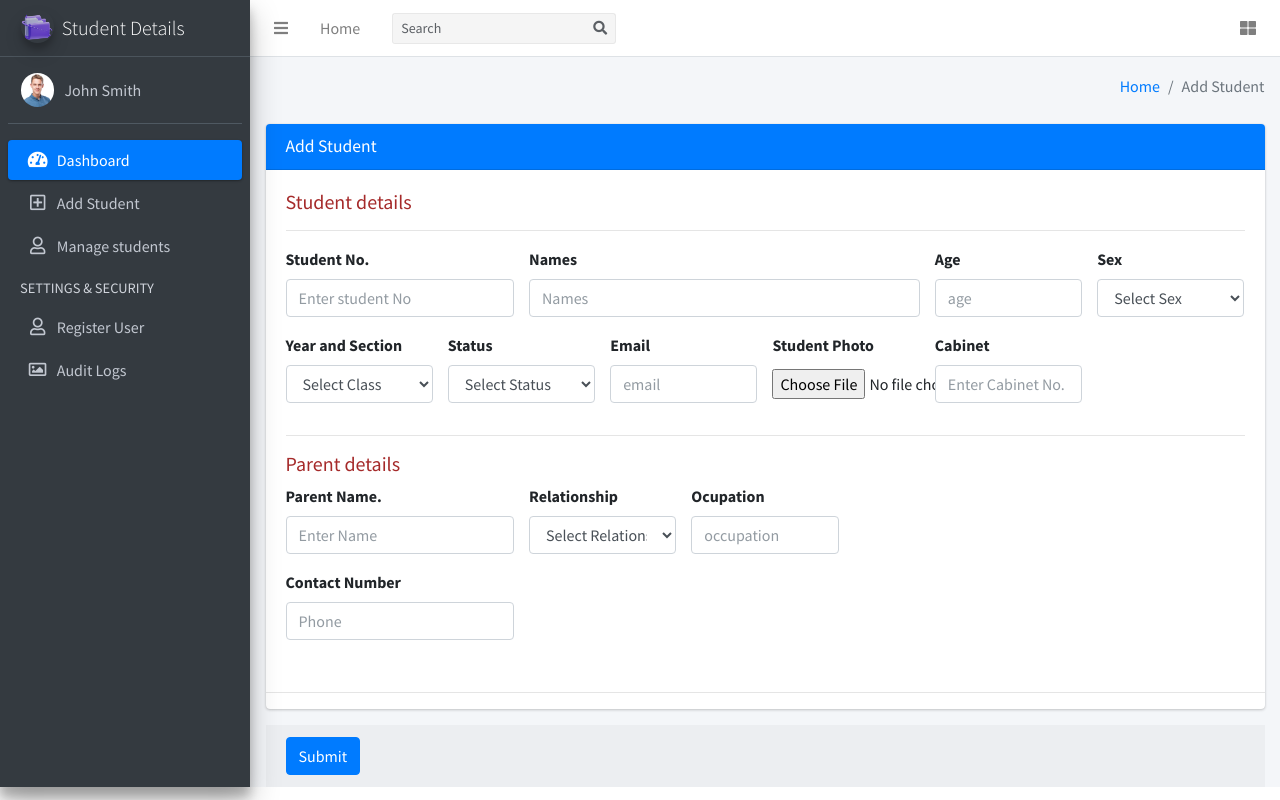
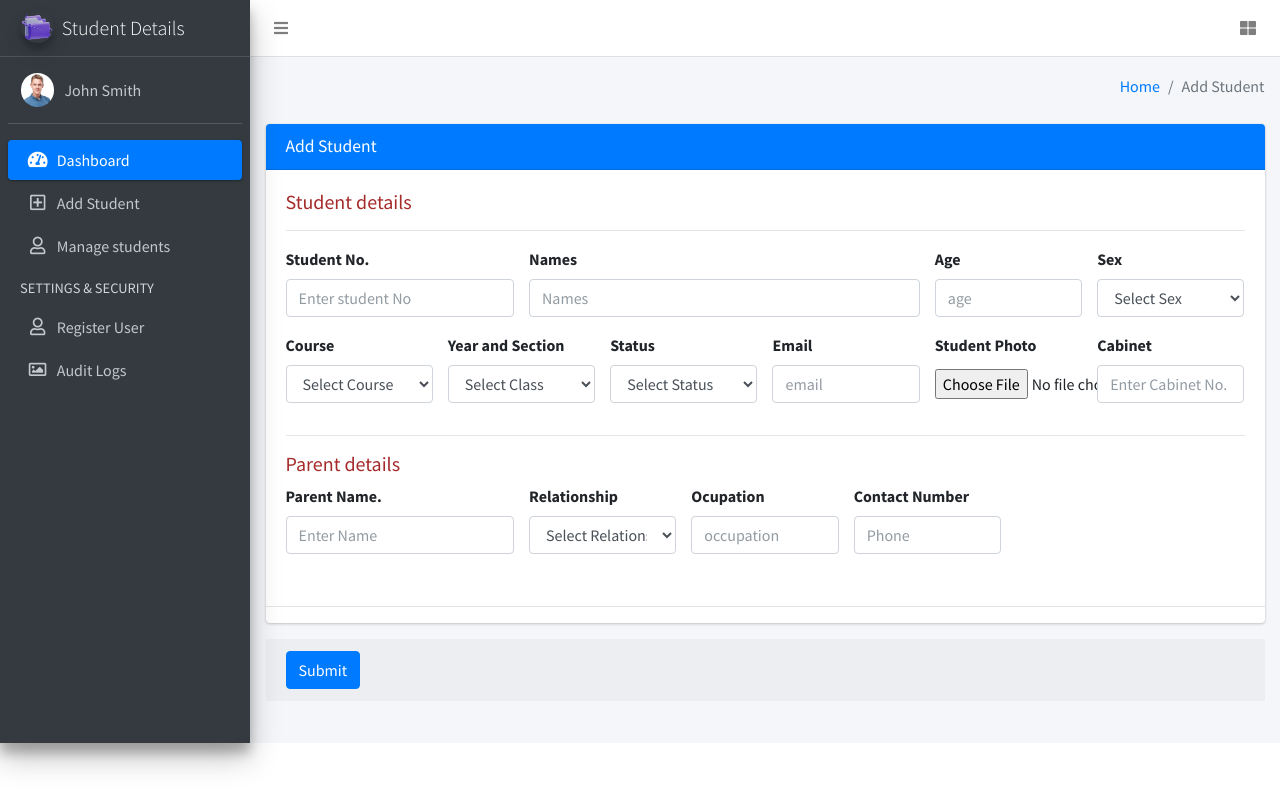
Before and after one commit to jmdinela/Student-Information-System, a PHP site: page /add_student.php in a window 1280 px wide. Run offline with PHP 8.4, Linux system fonts and the light colour scheme; a user stored in the database is signed in; data comes from the database, SQL or seed files in the repository; some libraries are stand-ins or nearby versions.

Commit message:
Update Student Form
1.31.2023

```diff
--- a/sdms/add_student.php
+++ b/sdms/add_student.php
@@ -11,6 +11,7 @@ if (strlen($_SESSION['sid']==0)) {
     $age=$_POST['age'];
     $studentno=$_POST['studentno'];
     $sex=$_POST['sex'];
+    $course=$_POST['course'];
     $year=$_POST['year'];
     $status=$_POST['status'];
     $cabinet=$_POST['cabinet'];
@@ -19,16 +20,11 @@ if (strlen($_SESSION['sid']==0)) {
     $ocupation=$_POST['ocupation'];
     $email=$_POST['email'];
     $phone=$_POST['phone'];
-    $nextphone=$_POST['nextphone'];
-    $country=$_POST['country'];
-    $district=$_POST['district'];
-    $state=$_POST['state'];
-    $village=$_POST['village'];
     $photo=$_FILES["photo"]["name"];
     move_uploaded_file($_FILES["photo"]["tmp_name"],"studentimages/".$_FILES["photo"]["name"]);
-    $query=mysqli_query($con, "insert into  students(studentno,StudentName,year,status,cabinet,age,gender,email,parentName,relation,occupation,country,district,state,village,contactno,nextphone,studentImage) value('$studentno','$names','$year','$status','$cabinet','$age','$sex','$email','$parentname','$relation','$ocupation','$country','$district','$state','$village','$phone','$nextphone','$photo')");
+    $query=mysqli_query($con, "insert into  students(studentno,StudentName,course,year,status,cabinet,age,gender,email,parentName,relation,occupation,contactno,studentImage) value('$studentno','$names','$course','$year','$status','$cabinet','$age','$sex','$email','$parentname','$relation','$ocupation','$phone','$photo')");
     if ($query) {
-      echo "<script>alert('Student has been registered.');</script>";
+      echo "<script>alert('Saved.');</script>";
       echo "<script>window.location.href = 'add_student.php'</script>";
       $msg="";
     }
@@ -107,6 +103,14 @@ if (strlen($_SESSION['sid']==0)) {
                         </div>
                       </div>
                       <div class="row">
+                      <div class="form-group col-md-2">
+                          <label for="course">Course</label>
+                          <select type="select" class="form-control" id="course" name="course">
+                            <option>Select Course</option>
+                            <option value="Active">Bachelor of Science in information Technology</option>
+                            <option value="Inactive">Bachelor of Science in Computer Science</option>
+                          </select>
+                        </div>
                         <div class="form-group col-md-2">
                           <label for="age">Year and Section</label>
                           <select type="select" class="form-control" id="year" name="year" required>
@@ -165,11 +169,8 @@ if (strlen($_SESSION['sid']==0)) {
                         <div class="form-group col-md-2">
                           <label for="sex">Ocupation</label>
                           <input type="text" class="form-control" id="ocupation" name="ocupation" placeholder="occupation" required>
-
                         </div>
-                      </div>
-                      <div class="row">
-                        <div class="form-group col-md-3 ">
+                        <div class="form-group col-md-2">
                           <label for="phone1">Contact Number</label>
                           <input type="text" class="form-control" id="phone" name="phone" placeholder="Phone"required>
                         </div>
--- a/sdms/includes/header.php
+++ b/sdms/includes/header.php
@@ -5,22 +5,9 @@
     <li class="nav-item">
       <a class="nav-link" data-widget="pushmenu" href="#" role="button"><i class="fas fa-bars"></i></a>
     </li>
-    <li class="nav-item d-none d-sm-inline-block">
-      <a href="index3.html" class="nav-link">Home</a>
-    </li>
   </ul>
 
-  <!-- SEARCH FORM -->
-  <form class="form-inline ml-3">
-    <div class="input-group input-group-sm">
-      <input class="form-control form-control-navbar" type="search" placeholder="Search" aria-label="Search">
-      <div class="input-group-append">
-        <button class="btn btn-navbar" type="submit">
-          <i class="fas fa-search"></i>
-        </button>
-      </div>
-    </div>
-  </form>
+
 
   <!-- Right navbar links -->
   <ul class="navbar-nav ml-auto">
```
Also changed, not shown: sdms/edit_student.php (+6 -66 lines), sdms/studentimages/IMG_4394.JPG (added).
